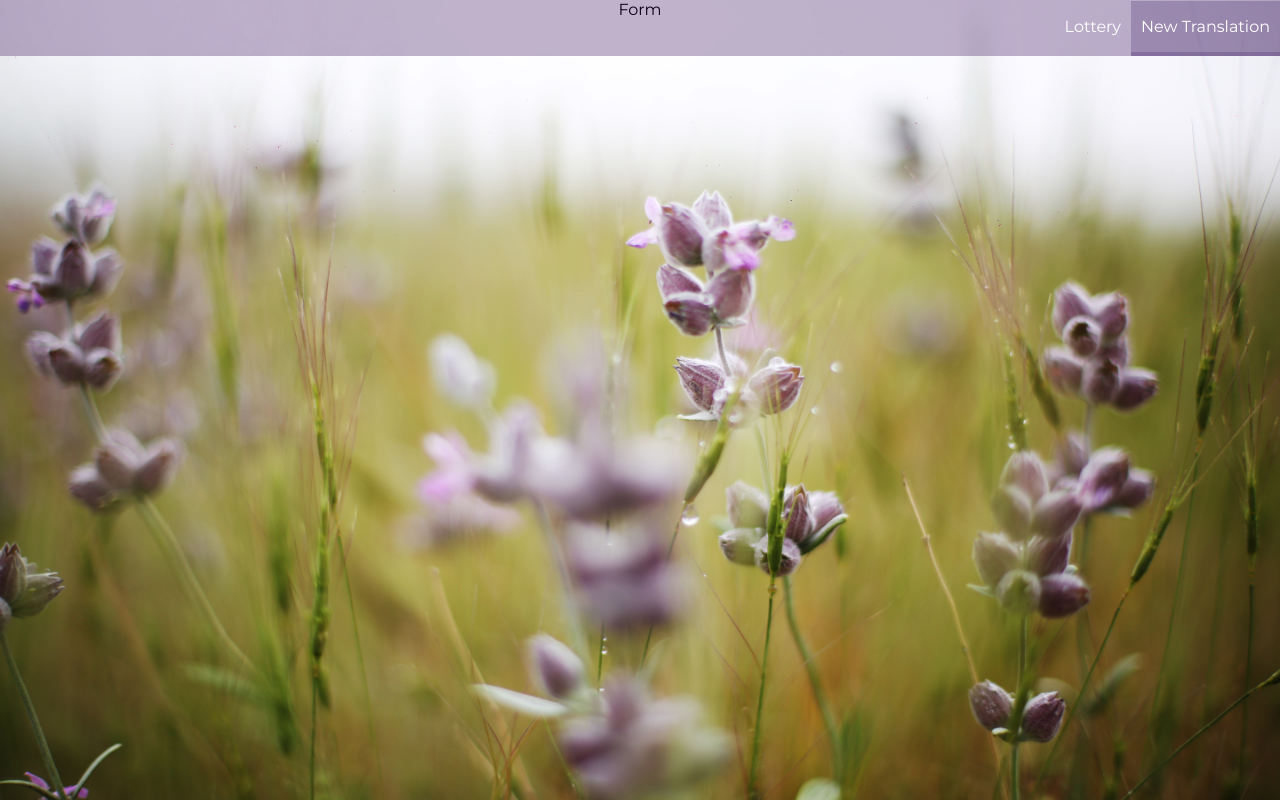
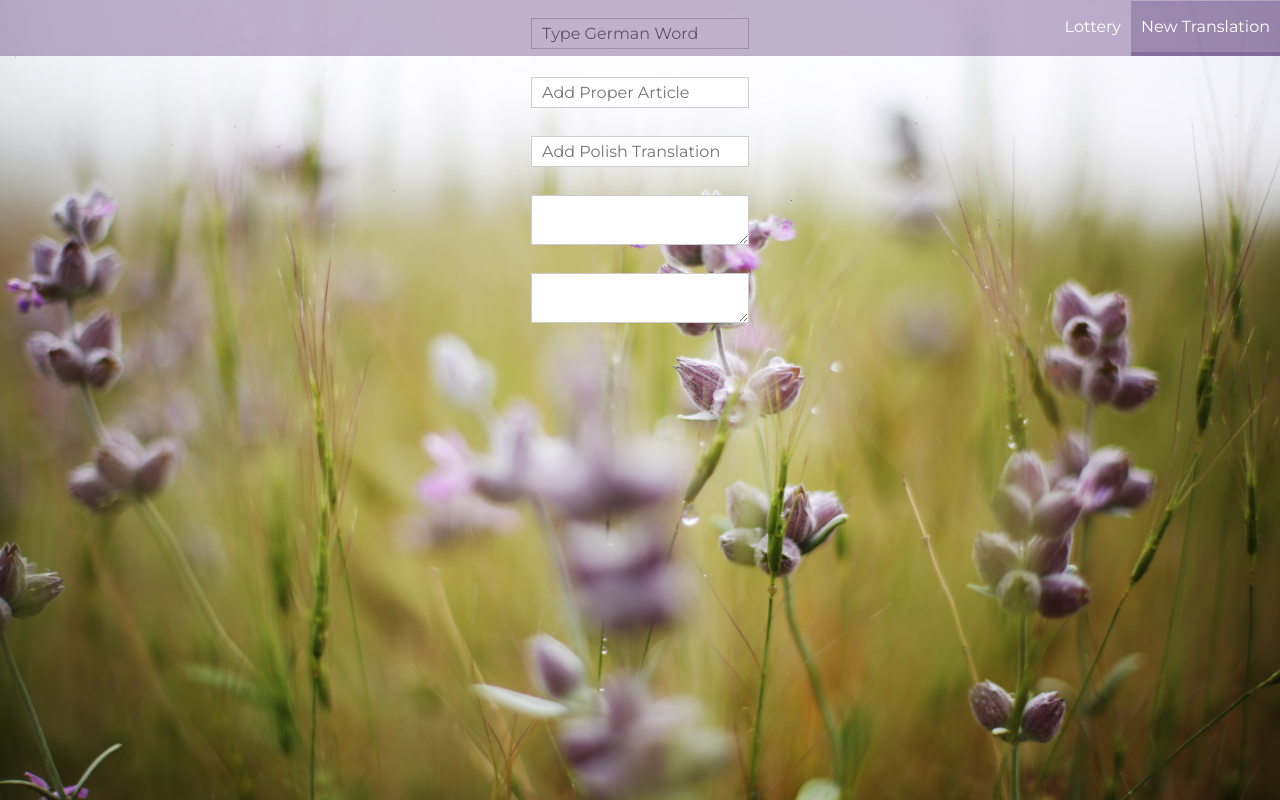
Before and after one commit to krzysztofpodmokly/german-app, a React (Create React App) app in the folder client/: page /new-translation in a window 1280 px wide. Built offline with nearby package versions, Linux system fonts and the light colour scheme.

Commit message:
Adding custom Input component

```diff
--- a/client/src/components/Form/Form.js
+++ b/client/src/components/Form/Form.js
@@ -1,7 +1,34 @@
 import React from 'react';
 
+import Input from '../UI/Input/Input';
+
 const Form = () => {
-  return <div>Form</div>;
+  let form = (
+    <form>
+      <Input
+        inputtype='input'
+        type='text'
+        name='word'
+        placeholder='Type German Word'
+      />
+      <Input
+        inputtype='input'
+        type='text'
+        name='article'
+        placeholder='Add Proper Article'
+      />
+      <Input
+        inputtype='input'
+        type='text'
+        name='translated'
+        placeholder='Add Polish Translation'
+      />
+      <Input inputtype='textarea' name='sentence-one' />
+      <Input inputtype='textarea' name='sentence-two' />
+    </form>
+  );
+
+  return <div>{form}</div>;
 };
 
 export default Form;
--- /dev/null
+++ b/client/src/components/UI/Input/Input.js
@@ -0,0 +1,27 @@
+import React from 'react';
+
+import classes from './Input.module.css';
+
+const Input = props => {
+  let inputElement = null;
+
+  switch (props.inputtype) {
+    case 'input':
+      inputElement = <input className={classes.InputElement} {...props} />;
+      break;
+    case 'textarea':
+      inputElement = <textarea className={classes.InputElement} {...props} />;
+      break;
+    default:
+      inputElement = <input className={classes.InputElement} {...props} />;
+  }
+
+  return (
+    <div className={classes.Input}>
+      <label className={classes.Label}>{props.label}</label>
+      {inputElement}
+    </div>
+  );
+};
+
+export default Input;
--- /dev/null
+++ b/client/src/components/UI/Input/Input.module.css
@@ -0,0 +1,27 @@
+.Input {
+  width: 100%;
+  padding: 10px;
+  box-sizing: border-box;
+}
+
+.Label {
+  font-weight: bold;
+  display: block;
+  margin-bottom: 8px;
+}
+
+.InputElement {
+  outline: none;
+  border: 1px solid #ccc;
+  background-color: #fff;
+  font: inherit;
+  padding: 5px 10px;
+  display: block;
+  width: 100%;
+  box-sizing: border-box;
+}
+
+.InputElement:focus {
+  outline: none;
+  background-color: #ccc;
+}
```
